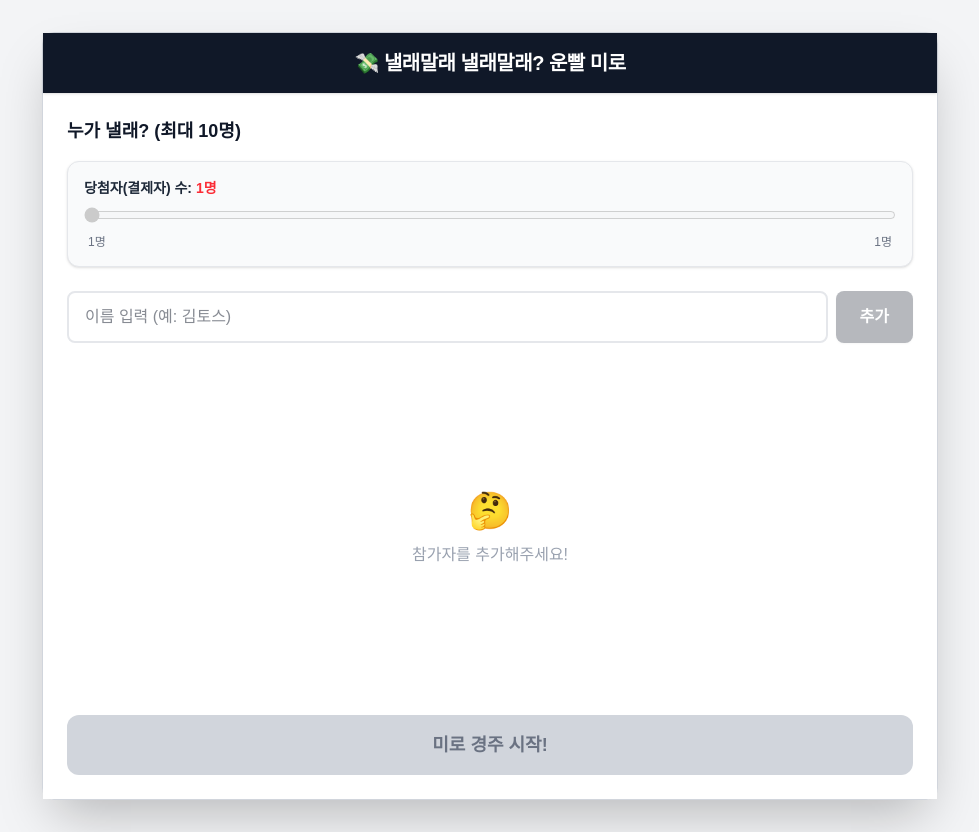
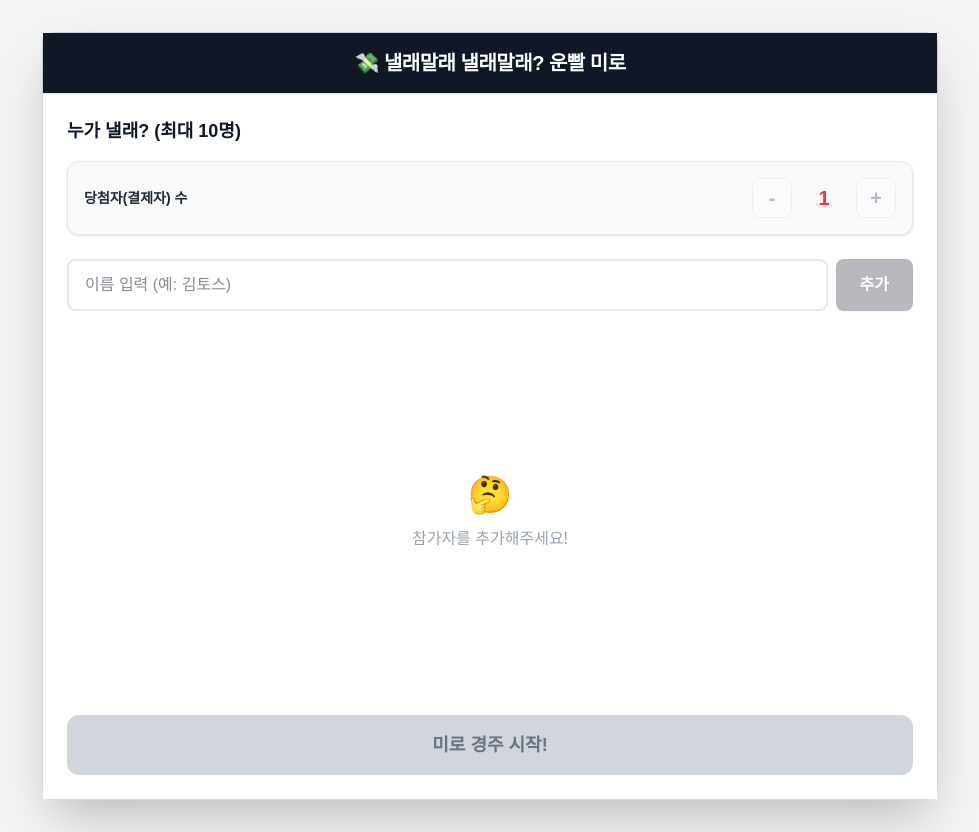
Before and after one commit to ahnseongeun/toss-maze, a Next.js app: page / in a window 1280 px wide. Shown: the whole page, without its empty margins (150-1129 px from the left). Built offline with nearby package versions, Linux system fonts and the light colour scheme.

Commit message:
feat: improve penalty count UI and slow motion timing

```diff
--- a/src/app/page.tsx
+++ b/src/app/page.tsx
@@ -264,13 +264,15 @@ export default function TossMazeRace() {
       if (players.length >= 2) {
          // 마지막 안전권 참가자의 ID
          const lastSafeId = ranks[ranks.length - penaltyCount - 1];
-         // (주의: penaltyCount가 players.length와 같다면 lastSafeId가 undefined 될 수 있으나 UI에서 제한됨)
          if (lastSafeId) {
            const lastSafeIndex = players.findIndex(p => p.id === lastSafeId);
            const lastSafeDuration = durations[lastSafeIndex];
 
-           // 현재 남은 러너가 '안전권 1명 + 당첨자들' 일 때부터 슬로우 모션
-           shouldSlowMotion = runningCount <= penaltyCount + 1 && virtualTime >= lastSafeDuration - 1000;
+           // 운명의 순간(안전권 마지막 사람과 첫 당첨자가 갈리는 0.05초 구간) 전후로만 슬로우 모션 발동
+           // 마지막 안전권 참가자 도착 1초 전부터 ~ 첫 당첨자(0.05초 후 도착) 도착 후 0.2초까지만 발동
+           if (virtualTime >= lastSafeDuration - 1000 && virtualTime <= lastSafeDuration + 200) {
+             shouldSlowMotion = true;
+           }
          }
       }
 
@@ -449,20 +451,26 @@ export default function TossMazeRace() {
             <div className="p-6 flex-1 flex flex-col bg-white">
               <h2 className="text-lg font-bold mb-4 text-gray-900">누가 낼래? (최대 10명)</h2>
 
-              <div className="mb-6 bg-gray-50 p-4 rounded-xl border border-gray-200 shadow-sm">
-                <label className="block text-sm font-bold text-gray-800 mb-2">당첨자(결제자) 수: <span className="text-red-500 font-black">{penaltyCount}명</span></label>
-                <input
-                  type="range"
-                  min="1"
-                  max={Math.max(1, players.length - 1)}
-                  value={penaltyCount}
-                  onChange={(e) => setPenaltyCount(parseInt(e.target.value))}
-                  disabled={players.length < 2}
-                  className="w-full accent-gray-900 cursor-pointer"
-                />
-                <div className="flex justify-between text-xs text-gray-500 font-medium px-1 mt-1">
-                  <span>1명</span>
-                  <span>{Math.max(1, players.length - 1)}명</span>
+              <div className="mb-6 bg-gray-50 p-4 rounded-xl border border-gray-200 shadow-sm flex items-center justify-between">
+                <label className="text-sm font-bold text-gray-800">당첨자(결제자) 수</label>
+                <div className="flex items-center gap-4">
+                  <button
+                    type="button"
+                    onClick={() => setPenaltyCount(Math.max(1, penaltyCount - 1))}
+                    disabled={penaltyCount <= 1}
+                    className="w-10 h-10 flex items-center justify-center rounded-lg bg-white border border-gray-300 text-gray-800 font-bold text-xl hover:bg-gray-100 disabled:opacity-30 transition"
+                  >
+                    -
+                  </button>
+                  <span className="text-xl font-black text-red-500 w-8 text-center">{penaltyCount}</span>
+                  <button
+                    type="button"
+                    onClick={() => setPenaltyCount(Math.min(Math.max(1, players.length - 1), penaltyCount + 1))}
+                    disabled={players.length < 2 || penaltyCount >= players.length - 1}
+                    className="w-10 h-10 flex items-center justify-center rounded-lg bg-white border border-gray-300 text-gray-800 font-bold text-xl hover:bg-gray-100 disabled:opacity-30 transition"
+                  >
+                    +
+                  </button>
                 </div>
               </div>
 
```
